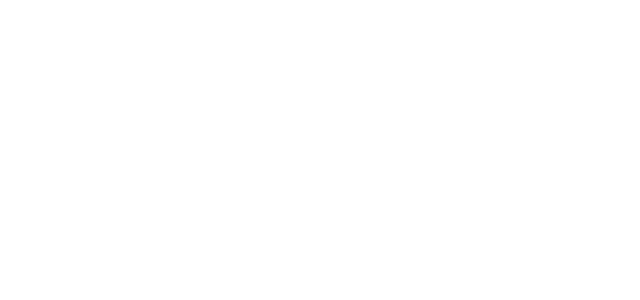
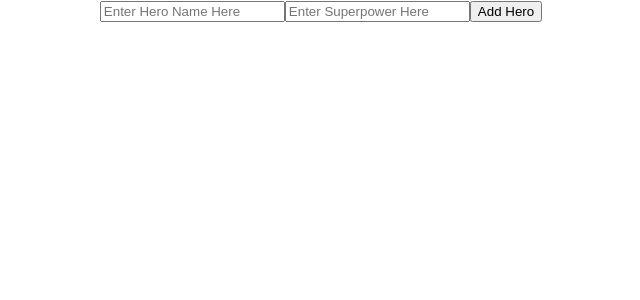
Before and after one commit to mattcbodily/herocreater, a React (Create React App) app: page / in a window 1280 px wide. Shown: the top 300 px of the page, without its empty margins (319-959 px from the left). Built offline with nearby package versions, Linux system fonts and the light colour scheme.

Commit message:
Added a Components folder and created the DisplayHero.js, DisplayVillain.js, and Thanos.js components. Imported files to app.js

```diff
--- a/src/App.js
+++ b/src/App.js
@@ -1,13 +1,25 @@
 import React, { Component } from 'react';
 import './App.css';
 import axios from 'axios';
+import Thanos from './Components/Thanos'
+import DisplayHero from './Components/DisplayHero'
 
 class App extends Component {
   constructor(){
     super();
     this.state = {
-      heroes: []
+      heroes: [],
+      name: '',
+      superpower: ''
     }
+  }
+
+  handleNameInput(val){
+    this.setState({name: val})
+  }
+
+  handleSuperpowerInput(val){
+    this.setState({superPower: val})
   }
 
   //componentDidMount() {
@@ -15,8 +27,20 @@
   //  .then(res => console.log(res))
   //}
   render() {
+    const mappedHeroes = this.state.heroes.map((heroObj) => {
+      return(
+        <DisplayHero key = {heroObj.index} message = {heroObj}/>
+      )
+    })
     return (
       <div className="App">
+        <Thanos />
+        {mappedHeroes}
+        <input onChange = {(e) => this.handleNameInput(e.target.value)}
+               placeholder = 'Enter Hero Name Here'/>
+        <input onChange = {(e) => this.handleSuperpowerInput(e.target.value)}
+               placeholder = 'Enter Superpower Here'/>
+        <button>Add Hero</button>
       </div>
     );
   }
--- /dev/null
+++ b/src/Components/DisplayHero.js
@@ -0,0 +1,12 @@
+import React from 'react';
+
+const DisplayHero = (props) => {
+    return(
+        <div>
+            <h3>{props.heroes.name}</h3>
+            <h5>Superpower: {props.heroes.superpower}</h5>
+        </div>
+    )
+}
+
+export default DisplayHero;
--- /dev/null
+++ b/src/Components/DisplayVillain.js
@@ -0,0 +1,9 @@
+import React from 'react';
+
+const DisplayVillain = (props) => {
+    return(
+        <div></div>
+    )
+}
+
+export default DisplayVillain
--- /dev/null
+++ b/src/Components/Thanos.js
@@ -0,0 +1,22 @@
+import React, { Component } from 'react';
+import DisplayVillain from './DisplayVillain'
+
+class Thanos extends Component {
+    constructor(){
+        super();
+        this.state = {
+            name: Thanos,
+            health: 10,
+            healthMessage: ''
+        }
+    }
+
+
+    render(){
+        return(
+            <div></div>
+        )
+    }
+}
+
+export default Thanos;
```
